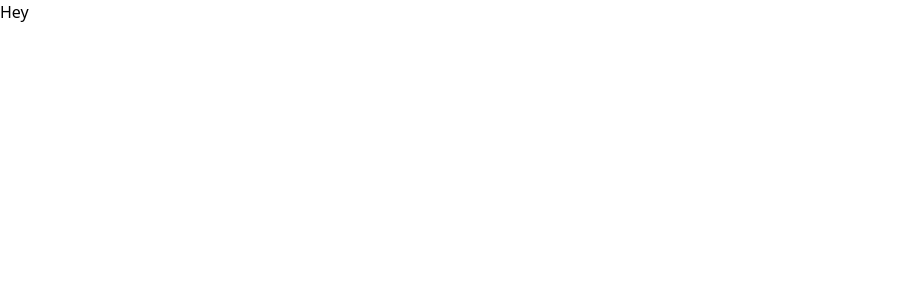
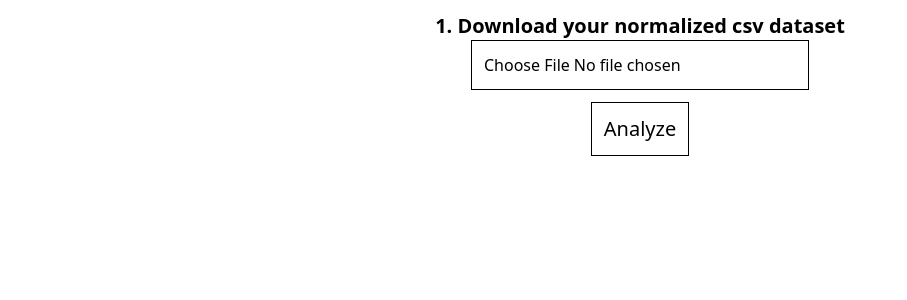
Before and after one commit to kitotp/schneider, a React (Vite) app in the folder front/: page / in a window 1280 px wide. Shown: the top 300 px of the page, without its empty margins (0-907 px from the left). Built offline with nearby package versions, Linux system fonts and the light colour scheme.

Commit message:
feature/front_first_step

```diff
--- a/front/src/App.tsx
+++ b/front/src/App.tsx
@@ -1,11 +1,52 @@
+import { useState } from "react"
 
 
 function App() {
+  const [file, setFile] = useState<File | null>(null);
+  const [accuracy, setAccuracy] = useState<number>()
+
+  const handleFileChange = (e: any) => {
+    const selected = e.target.files?.[0] || null;
+    setFile(selected)
+  }
+
+  const handleUpload = async () => {
+    if (!file) {
+      return;
+    }
+
+    try {
+      const formData = new FormData();
+      formData.append("file", file)
+
+      const res = await fetch("http://localhost:8000/analyze-dataset", {
+        method: "POST",
+        body: formData
+      })
+
+      if (!res.ok) {
+        throw new Error("error while analyzing dataset")
+      }
+
+      const data = await res.json()
+      setAccuracy(data.accuracy)
+    } catch (err: any) {
+      throw new Error("error on handle upload.")
+    }
+  }
 
   return (
-    <>
-      Hey
-    </>
+    <div className="p-3">
+      <div className="flex flex-col justify-center items-center">
+        <h1 className="text-xl font-semibold text-black">
+          1. Download your normalized csv dataset
+        </h1>
+        <input type="file" accept=".csv" onChange={handleFileChange} className="border p-3" />
+
+        <button className="text-xl border border-black p-3 mt-3 cursor-pointer" onClick={handleUpload}>Analyze</button>
+        {accuracy && <p>Accuracy: {accuracy}</p>}
+      </div>
+    </div>
   )
 }
 
```
